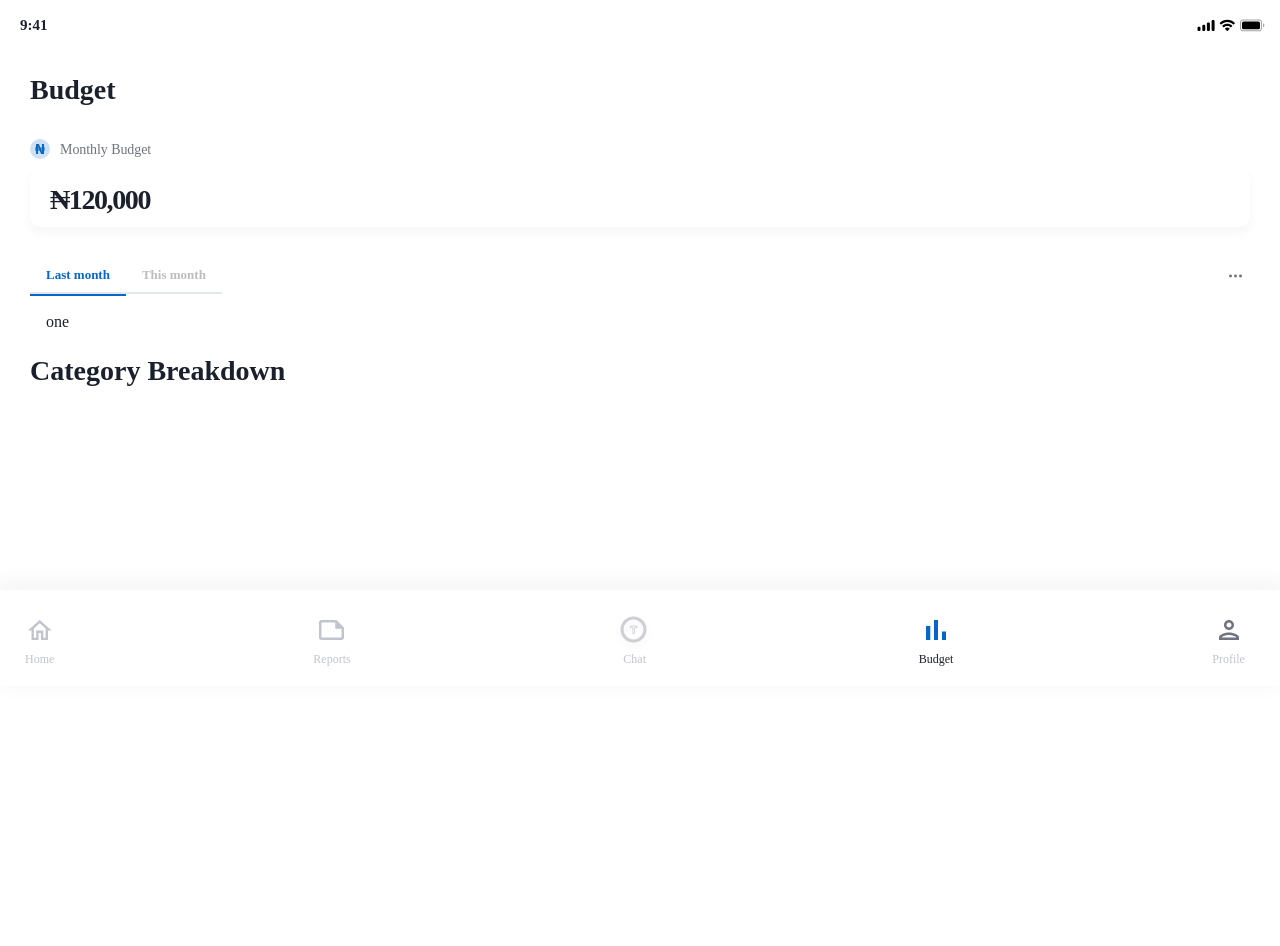
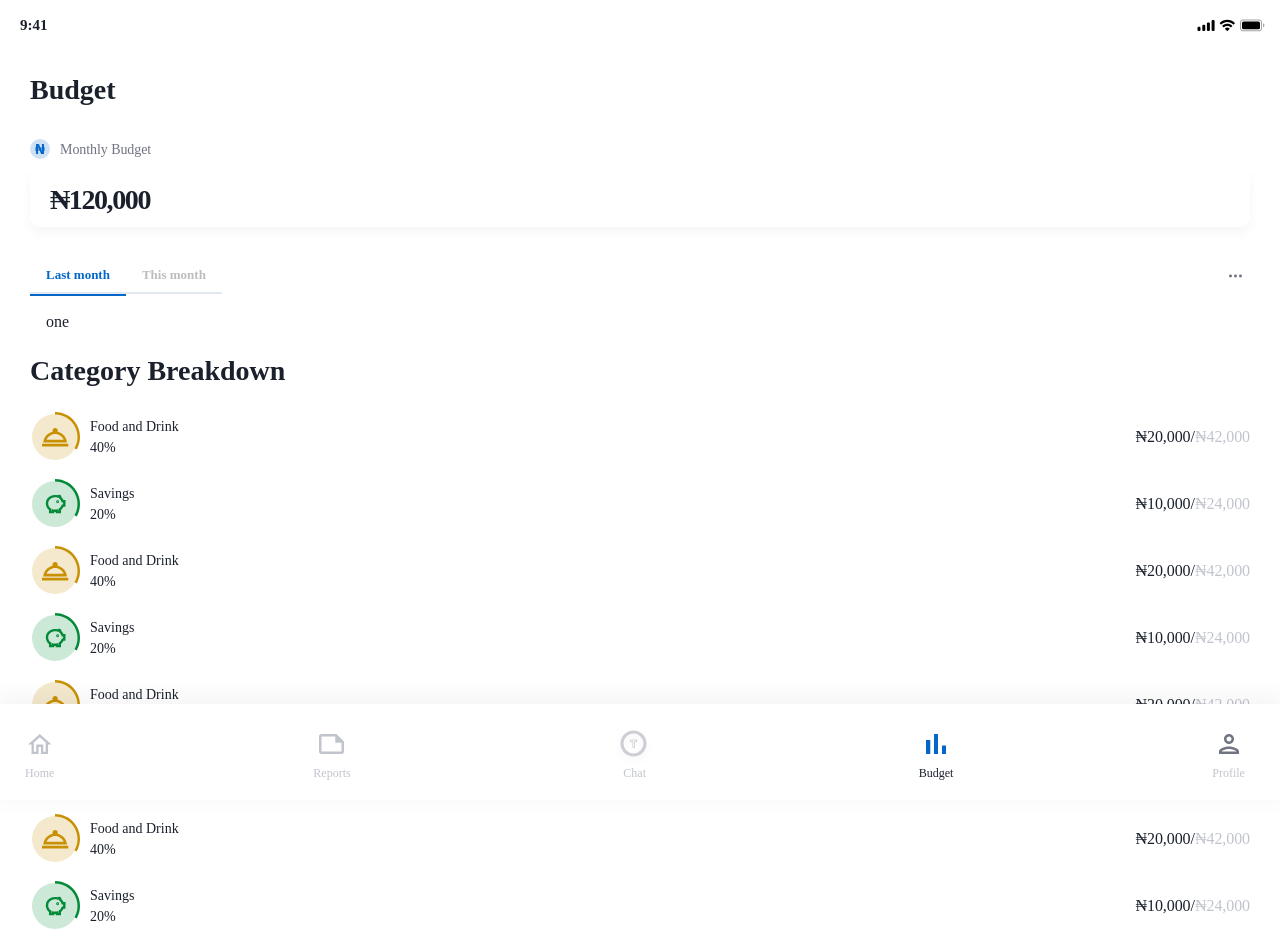
Before and after one commit to 5iveemmy/budget, a React (Vite) app: page / in a window 1280 px wide. Shown: the top 946 px of the page. Before the commit the page ends 800 px from the top, so only its background shows below. Built offline with nearby package versions, Linux system fonts and the light colour scheme; a web font is replaced by a local one.

Commit message:
chore: create category break down component

```diff
--- a/src/Budget/Budget.tsx
+++ b/src/Budget/Budget.tsx
@@ -12,8 +12,11 @@ import {
   Text,
 } from "@chakra-ui/react"
 import blueNairaIcon from "@/assets/blueNairaIcon.svg"
+import foodandDrinkIcon from "@/assets/foodandDrinkIcon.svg"
+import savingsIcon from "@/assets/savingsIcon.svg"
 import menuIcon from "@/assets/menuIcon.svg"
 import Footer from "@/reusables/Footer"
+import CategoryBreakedown from "@/reusables/CategoryBreakedown"
 
 const tabStyle = {
   fontSize: "13px",
@@ -72,9 +75,80 @@ const Budget = () => {
           <Text fontSize="28px" fontWeight="700">
             Category Breakdown
           </Text>
+          <Flex flexDir="column" gap="17px" mt="20px">
+            <CategoryBreakedown
+              text="Food and Drink"
+              percentage={40}
+              regulaPrice="42,000"
+              salePrice="20,000"
+              icon={foodandDrinkIcon}
+            />
+            <CategoryBreakedown
+              text="Savings"
+              percentage={20}
+              regulaPrice="24,000"
+              salePrice="10,000"
+              icon={savingsIcon}
+            />
+            <CategoryBreakedown
+              text="Food and Drink"
+              percentage={40}
+              regulaPrice="42,000"
+              salePrice="20,000"
+              icon={foodandDrinkIcon}
+            />
+            <CategoryBreakedown
+              text="Savings"
+              percentage={20}
+              regulaPrice="24,000"
+              salePrice="10,000"
+              icon={savingsIcon}
+            />
+            <CategoryBreakedown
+              text="Food and Drink"
+              percentage={40}
+              regulaPrice="42,000"
+              salePrice="20,000"
+              icon={foodandDrinkIcon}
+            />
+
+            <CategoryBreakedown
+              text="Savings"
+              percentage={20}
+              regulaPrice="24,000"
+              salePrice="10,000"
+              icon={savingsIcon}
+            />
+            <CategoryBreakedown
+              text="Food and Drink"
+              percentage={40}
+              regulaPrice="42,000"
+              salePrice="20,000"
+              icon={foodandDrinkIcon}
+            />
+            <CategoryBreakedown
+              text="Savings"
+              percentage={20}
+              regulaPrice="24,000"
+              salePrice="10,000"
+              icon={savingsIcon}
+            />
+            <CategoryBreakedown
+              text="Food and Drink"
+              percentage={40}
+              regulaPrice="42,000"
+              salePrice="20,000"
+              icon={foodandDrinkIcon}
+            />
+          </Flex>
         </Box>
       </Box>
-      <Box position="fixed" bottom="0px" width="100%" height="210px">
+      <Box
+        position="fixed"
+        bottom="0px"
+        width="100%"
+        height={{ base: "210px", md: "auto" }}
+      >
         <Footer />
       </Box>
     </>
--- /dev/null
+++ b/src/reusables/CategoryBreakedown.tsx
@@ -0,0 +1,42 @@
+import { Flex, Image, Text } from "@chakra-ui/react"
+import React from "react"
+
+interface Props {
+  text: string
+  icon: string
+  percentage: number
+  regulaPrice: string
+  salePrice: string
+}
+
+const CategoryBreakedown = ({
+  icon,
+  text,
+  percentage,
+  regulaPrice,
+  salePrice,
+}: Props) => {
+  return (
+    <Flex justifyContent="space-between" alignItems="center">
+      <Flex gap="10px" alignItems="center">
+        <Image src={icon} />
+        <Flex flexDir="column">
+          <Text fontSize="14px" fontWeight="500">
+            {text}
+          </Text>
+          <Text fontSize="14px" letterSpacing="-0.07px">
+            {percentage}%
+          </Text>
+        </Flex>
+      </Flex>
+      <Flex>
+        <Text letterSpacing="-0.08px">₦{salePrice}</Text>/
+        <Text color="#C1C4CD" letterSpacing="-0.08px">
+          ₦{regulaPrice}
+        </Text>
+      </Flex>
+    </Flex>
+  )
+}
+
+export default CategoryBreakedown
```
Also changed, not shown: src/assets/foodandDrinkIcon.svg (added), src/assets/savingsIcon.svg (added).
